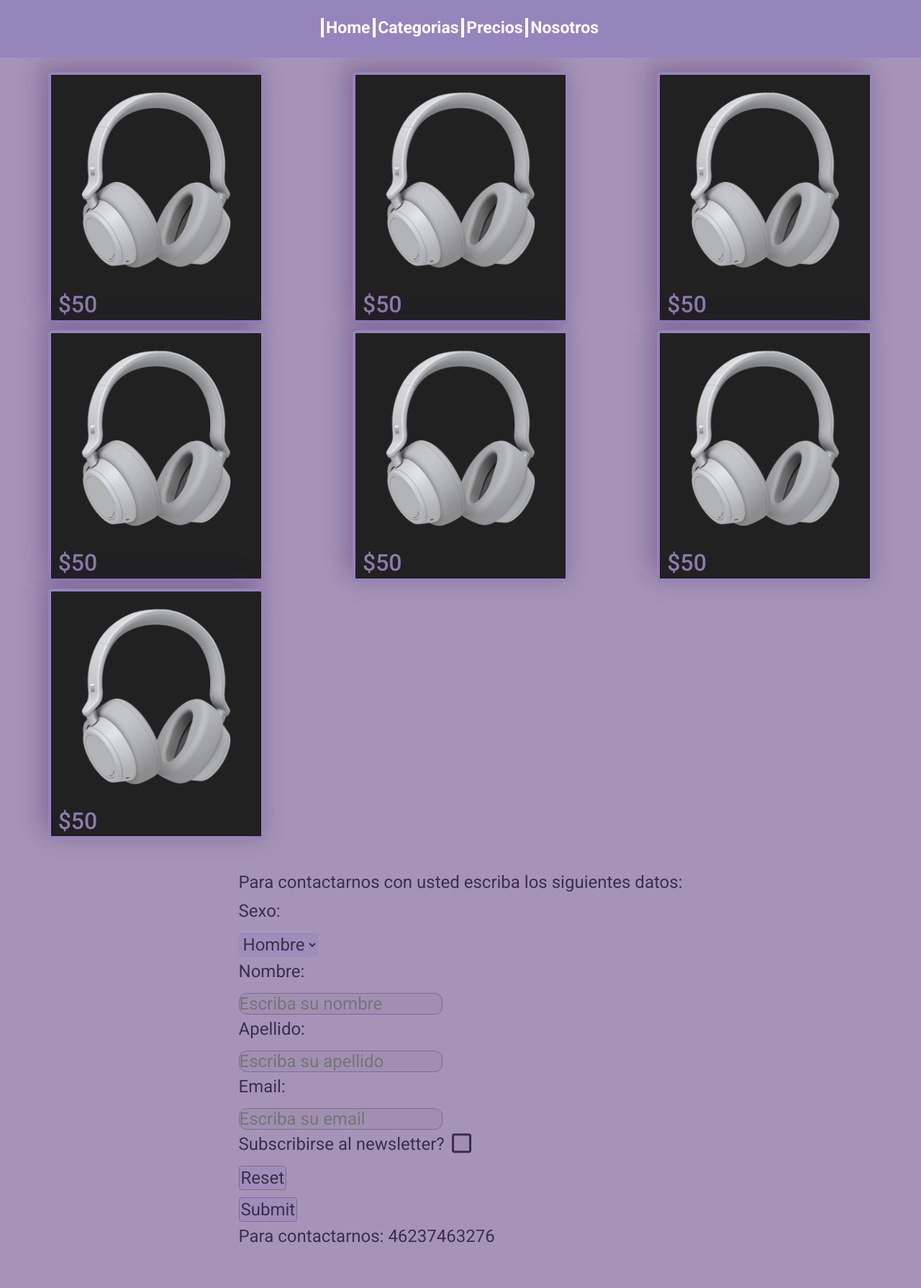
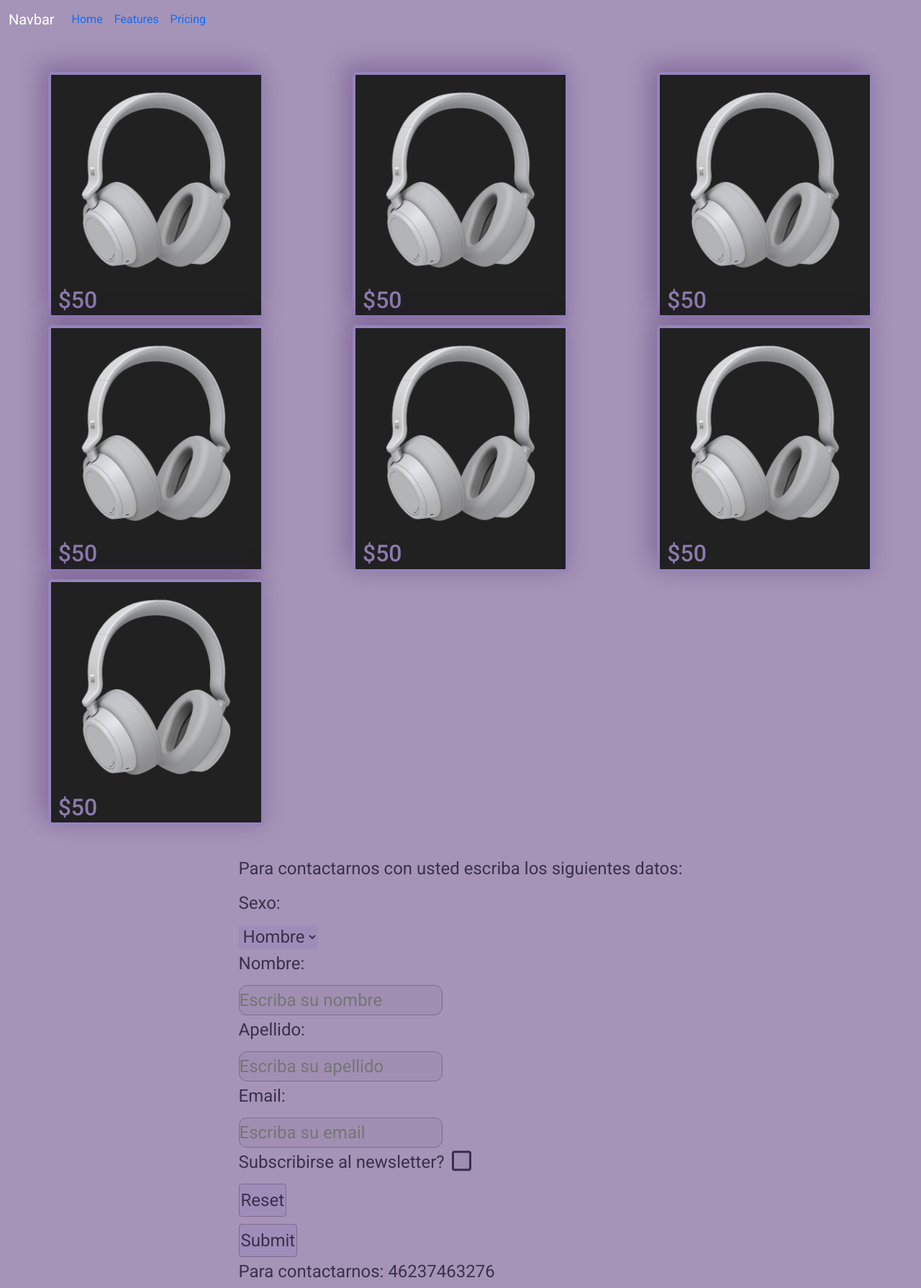
Before and after one commit to Valenmetal/Proyecto, a plain HTML site: page index.html in a window 1280 px wide. Shown: the top 1790 px of the page at 72% size. Drawn offline with nearby package versions, Linux system fonts and the light colour scheme.

Commit message:
Boot Navbar

```diff
--- a/css/index.css
+++ b/css/index.css
@@ -177,6 +177,15 @@ body {
     display: flex;
     justify-content: center;
     align-items: center;
+}
+.navbar-toggler-icon {
+    color: aqua;
+    background-color: rgb(213, 209, 214);
+}
+.navbar-toggler {
+    font-size: 1rem;
+    background-color: rgba(150, 132, 188, 0.914);
+    border: 3px solid rgba(128, 113, 161, 0.914);
 }
 
 .btn-animation {
--- a/index.html
+++ b/index.html
@@ -6,12 +6,19 @@
     <meta charset="UTF-8">
     <title>Home</title>
 
+    <!-- Fuentes -->
+
     <link rel="preconnect" href="https://fonts.googleapis.com">
-    <link rel="preconnect" href="https://fonts.gstatic.com" crossorigin> <!-- Fuentes -->
+    <link rel="preconnect" href="https://fonts.gstatic.com" crossorigin>
     <link href="https://fonts.googleapis.com/css2?family=Roboto:wght@100;300;400;500;700;900&display=swap"
         rel="stylesheet">
 
-    <link rel="stylesheet" href="css/index.css"> <!-- CSS -->
+    <!-- Bootstrap -->
+    <link href="https://cdn.jsdelivr.net/npm/bootstrap@5.1.3/dist/css/bootstrap.min.css" rel="stylesheet"
+        integrity="sha384-1BmE4kWBq78iYhFldvKuhfTAU6auU8tT94WrHftjDbrCEXSU1oBoqyl2QvZ6jIW3" crossorigin="anonymous">
+
+    <!-- CSS -->
+    <link rel="stylesheet" href="css/index.css">
 
 </head>
 
@@ -22,19 +29,34 @@
     <body>
         <div class="body__grid-container">
             <header>
-                <nav id="navbar">
+                <nav class="navbar navbar-expand-lg">
+                    <div class="container-fluid">
+                      <a class="navbar-brand" href="#">Navbar</a>
 
-                    <ul id="navbar__ul">
+                      <button class="navbar-toggler" type="button" data-bs-toggle="collapse" data-bs-target="#navbarText" aria-controls="navbarText" aria-expanded="false" aria-label="Toggle navigation">
+                        <span class="navbar-toggler-icon"></span>
+                      </button>
+                      <div class="collapse navbar-collapse" id="navbarText">
 
-                        <li id="home"><a href="#home" class="btn-animation"> Home </a></li>
-                        <li><a href="pages/categorias.html" class="btn-animation"> Categorias </a></li> <!-- Navbar -->
-                        <li><a href="pages/precios.html" class="btn-animation"> Precios </a></li>
-                        <li><a href="pages/nosotros.html" class="btn-animation"> Nosotros </a></li>
+                        <ul class="navbar-nav me-auto mb-2 mb-lg-0">
 
-                    </ul>
+                          <li class="nav-item">
+                            <a class="nav-link active" aria-current="page" href="#">Home</a>
+                          </li>
 
+                          <li class="nav-item">
+                            <a class="nav-link" href="#">Features</a>
+                          </li>
 
-                </nav>
+                          <li class="nav-item">
+                            <a class="nav-link" href="#">Pricing</a>
+                          </li>
+
+                        </ul>
+
+                      </div>
+                    </div>
+                  </nav>
 
             </header>
 
@@ -132,6 +154,11 @@
                 <p>© All rights reserved</p>
 
             </footer>
+
+            <script src="https://cdn.jsdelivr.net/npm/bootstrap@5.1.3/dist/js/bootstrap.bundle.min.js"
+                integrity="sha384-ka7Sk0Gln4gmtz2MlQnikT1wXgYsOg+OMhuP+IlRH9sENBO0LRn5q+8nbTov4+1p"
+                crossorigin="anonymous"></script>
+
         </div>
     </body>
 </main>
```
Also changed, not shown: assets/logos/bootstrap-logo.svg (added).
